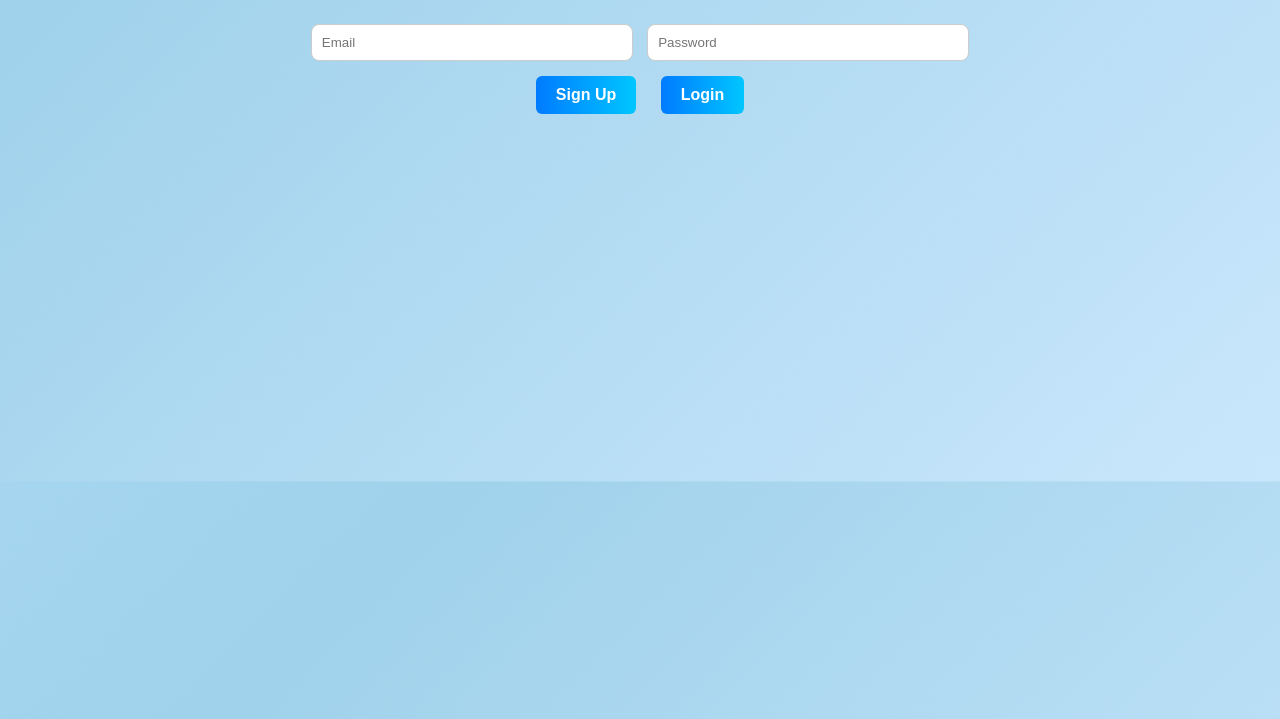
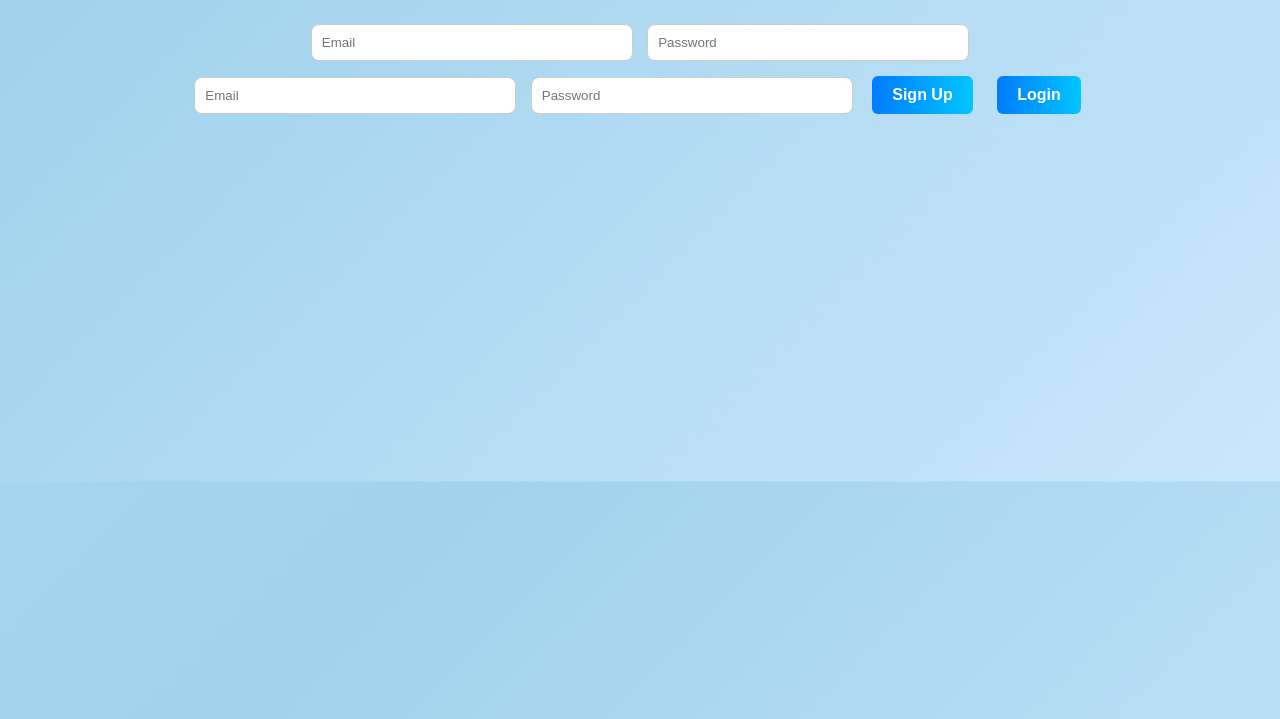
Before and after one commit to Bedanta31/Mind-Word, a plain HTML site: page index.html in a window 1280 px wide. Shown: the part 81-800 px from the top of the page. Drawn offline with nearby package versions, Linux system fonts and the light colour scheme; no server answers.

Commit message:
Update index.html

```diff
--- a/index.html
+++ b/index.html
@@ -39,9 +39,13 @@
     <h1>Word Finder</h1>
     <input id="auth-email" placeholder="Email" />
     <input id="auth-password" type="password" placeholder="Password" />
-    <br />
-    <button onclick="signup()">Sign Up</button>
-    <button onclick="login()">Login</button>
+    <br/>
+
+
+<input id="auth-email" placeholder="Email" />
+<input id="auth-password" type="password" placeholder="Password" />
+<button onclick="signup()">Sign Up</button>
+<button onclick="login()">Login</button>
   </div>
 
   <!-- 🎯 Start Screen -->
```
